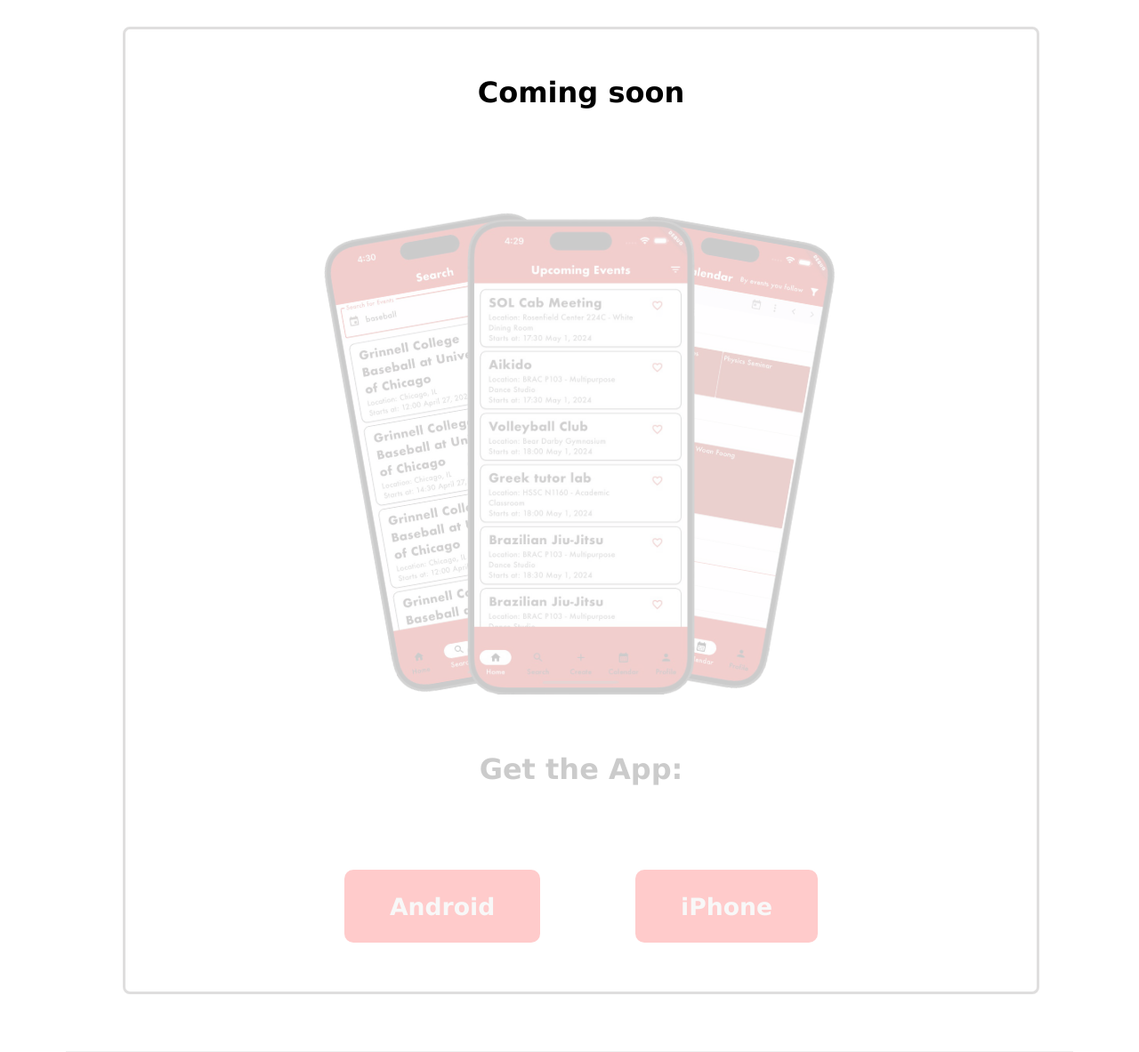
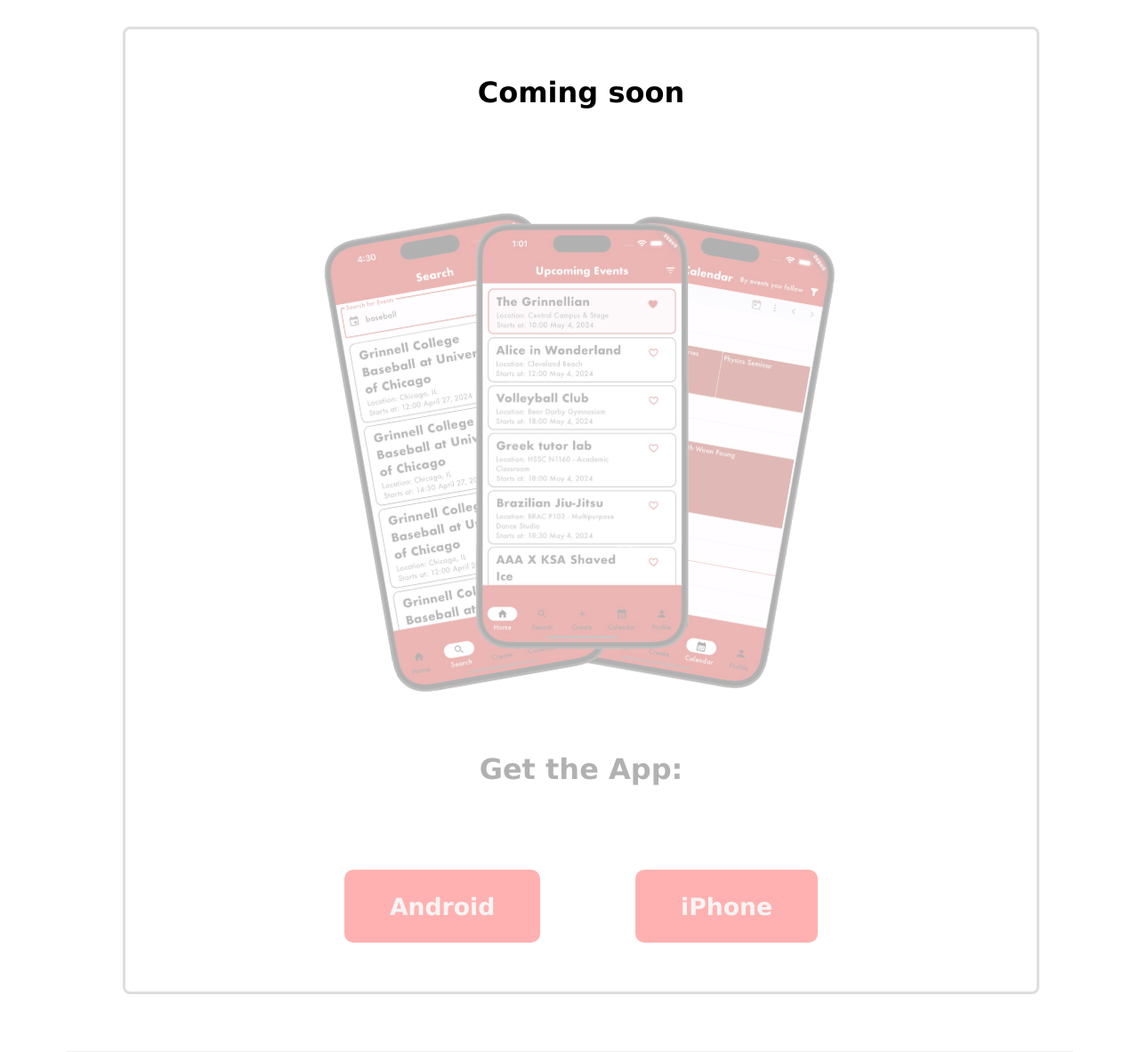
Before and after one commit to GrinSync/GrinSyncBackend, a Django app: page / in a window 1280 px wide. Shown: the part 337-1520 px from the top of the page at 89% size. Run offline with Django 5.2, Linux system fonts and the light colour scheme; parts of the project's set-up code (start-up, migrations or seed data) failed here and were passed over.

Commit message:
Minor Homepage Updates

```diff
--- a/api/static/base.css
+++ b/api/static/base.css
@@ -121,6 +121,10 @@ span.inText{
     font-size: 20pt;
 }
 
+.getTheApp a:hover{
+    background-color: #625e5e;
+}
+
 div.appDemoImages{
     position: relative;
     padding-bottom: 45vw;
--- a/api/templates/home.html
+++ b/api/templates/home.html
@@ -10,11 +10,11 @@
 
   <div class="getTheApp">
     <h2>Coming soon</h2>
-    <div style="opacity: 20%;">
+    <div style="opacity: 30%;">
         <div class = "appDemoImages">
             <img src="{% static 'CalWithFrame.png'%}" style="rotate: 10deg; left: 0vw;"/>
             <img src="{% static 'SearchWithFrame.png'%}" style="rotate: -10deg; left: -20vw;"/>
-            <img src="{% static 'UpcomingEventsWithFrame.png'%}" class="hoverPage"/>
+            <img src="{% static 'UpcomingPageWithFrame.png'%}" class="hoverPage"/>
             <img src="{% static 'EventDescriptionNoFrame.jpeg'%}" class="hiddenPage"/>
         </div>
         <h2>Get the App:</h2>
```
Also changed, not shown: api/static/UpcomingPageWithFrame.png (added).
